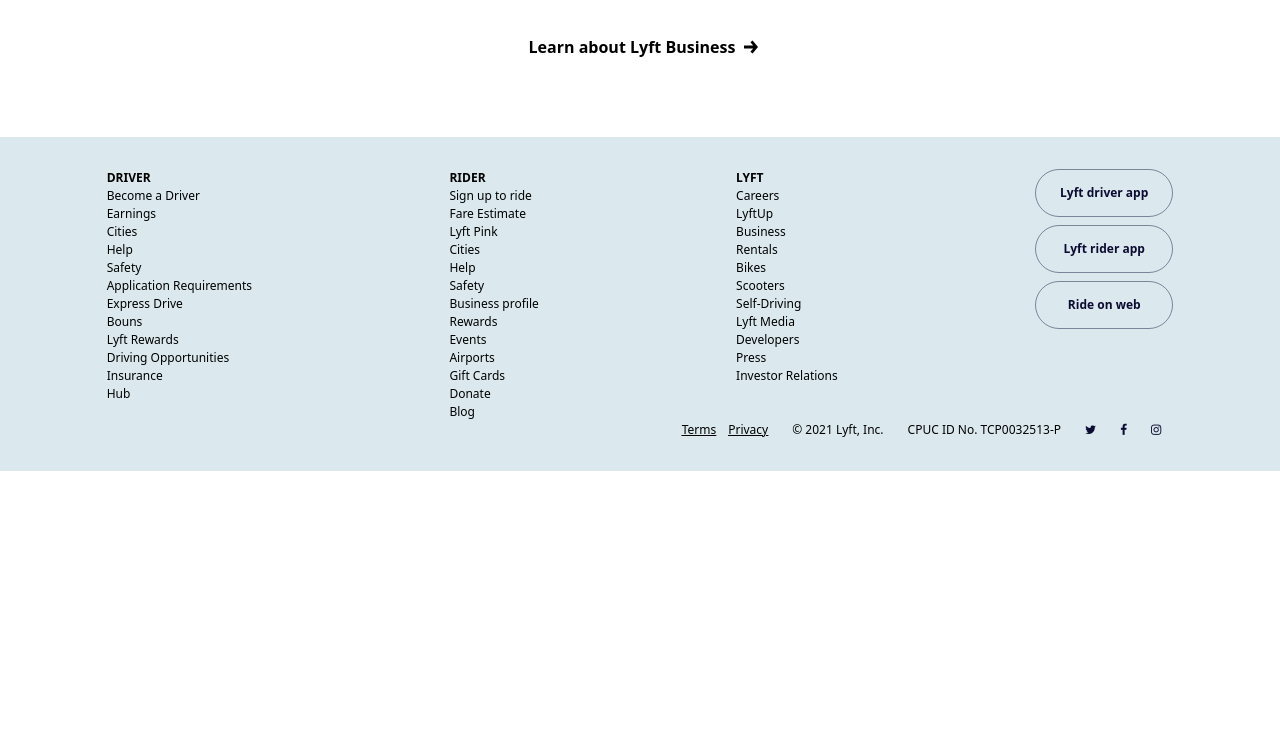
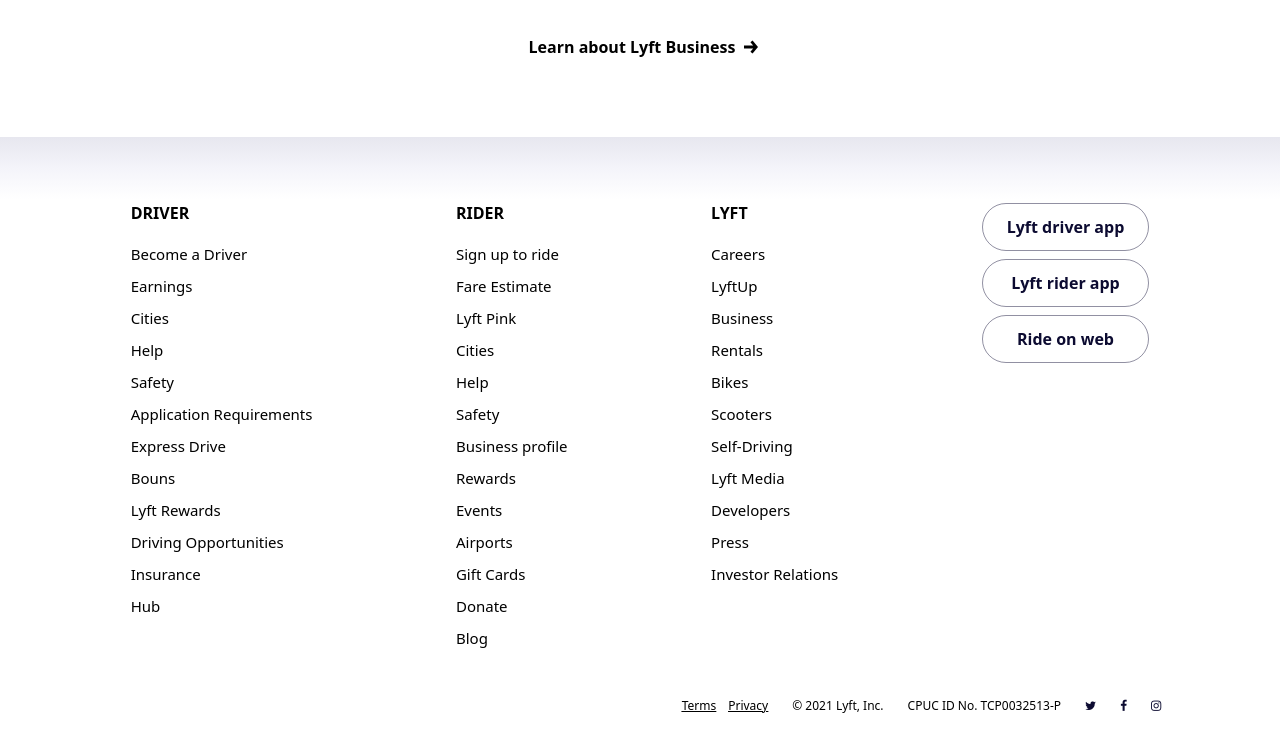
Before and after one commit to ellanan/lyft-clone, a website built with Parcel: page index.html in a window 1280 px wide. Shown: the part 4840-5591 px from the top of the page. Before the commit the page ends 5311 px from the top, so only its background shows below. Built offline with nearby package versions, Linux system fonts and the light colour scheme.

Commit message:
modify footer section
Signed-off-by: Ella N <38847123+ellanan@users.noreply.github.com>

```diff
--- a/index.html
+++ b/index.html
@@ -451,8 +451,8 @@
 
   <footer class='footer'>
     <div class='sitemap page-section'>
-      <ul class='list-style'>
-        <li style='font-weight: 700'>DRIVER</li>
+      <ul class='sitemap-li'>
+        <li style='font-size: 16px; font-weight: 700; line-height: 20px; padding-bottom: 20px'>DRIVER</li>
         <li>Become a Driver</li>
         <li>Earnings</li>
         <li>Cities</li>
@@ -466,8 +466,8 @@
         <li>Insurance</li>
         <li>Hub</li>
       </ul>
-      <ul class='list-style'>
-        <li style='font-weight: 700'>RIDER</li>
+      <ul class='sitemap-li'>
+        <li style='font-size: 16px; font-weight: 700; line-height: 20px; padding-bottom: 20px'>RIDER</li>
         <li>Sign up to ride</li>
         <li>Fare Estimate</li>
         <li>Lyft Pink</li>
@@ -482,8 +482,8 @@
         <li>Donate</li>
         <li>Blog</li>
       </ul>
-      <ul class='list-style'>
-        <li style='font-weight: 700'>LYFT</li>
+      <ul class='sitemap-li'>
+        <li style='font-size: 16px; font-weight: 700; line-height: 20px; padding-bottom: 20px'>LYFT</li>
         <li>Careers</li>
         <li>LyftUp</li>
         <li>Business</li>
--- a/style.css
+++ b/style.css
@@ -905,22 +905,26 @@
 
 /*_________________________________FOOTER_________________________________*/
 
-.fa-twitter {
-  color: white;
+.sitemap-li {
+  list-style: none;
+  margin-bottom: 8px;
+  padding-bottom: 10px;
+  font-size: 15px;
+  line-height: 22px;
+  font-weight: 400;
 }
-
-.fa-facebook {
-  color: white;
-}
-
-.fa-instagram {
-  color: white;
+.sitemap-li li {
+  padding-bottom: 10px;
 }
 
 .footer {
-  background-color: #dbe9ee;
+  background: linear-gradient(
+    rgb(231, 231, 239) 0%,
+    rgb(244, 244, 250) 5%,
+    rgb(255, 255, 255) 10%
+  );
   font-size: 12px;
-  padding: 32px 0px;
+  padding: 46px 0px;
   margin-top: 5em;
 }
 
@@ -934,6 +938,8 @@
   align-items: center;
   text-decoration: none;
   font-weight: bold;
+  font-size: 16px;
+  line-height: 20px;
   color: rgba(12, 11, 49, 1);
   border: 1px solid rgba(12, 11, 49, 0.45);
   border-radius: 56px;
@@ -949,6 +955,8 @@
 .sitemap {
   display: flex;
   justify-content: space-between;
+  padding-left: 24px;
+  padding-right: 24px;
 }
 
 .footnote {
@@ -971,4 +979,17 @@
   max-width: 83.333%;
   margin-left: auto;
   margin-right: auto;
+  padding-top: 20px;
 }
+
+.fa-twitter {
+  color: white;
+}
+
+.fa-facebook {
+  color: white;
+}
+
+.fa-instagram {
+  color: white;
+}
```
